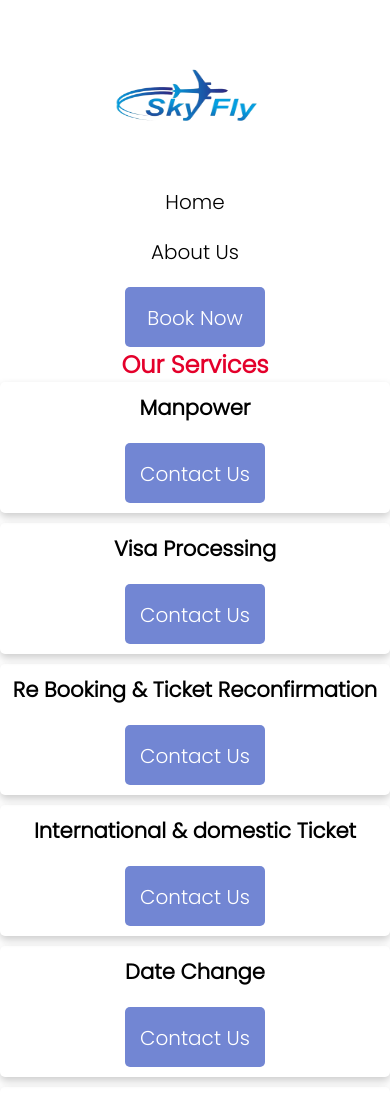
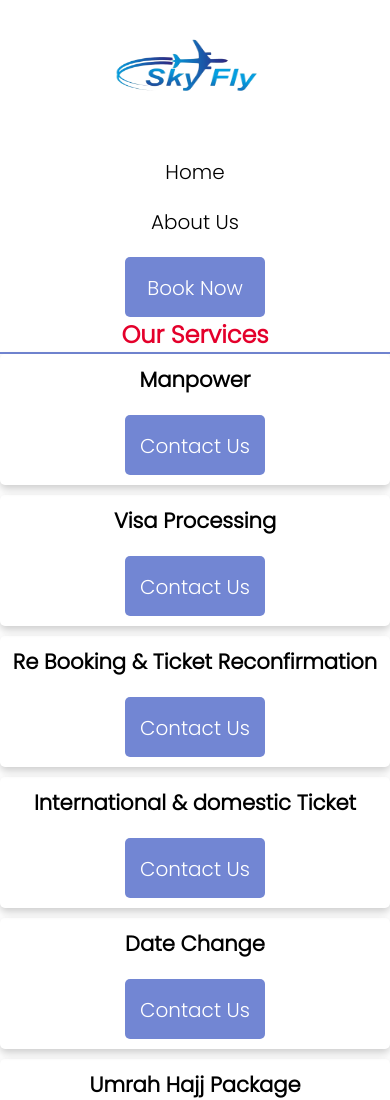
Before and after one commit to farhan-abdullah/SkyFlyAirTravels, a plain HTML site: page index.html in a window 390 px wide. Shown: the top 1100 px of the page. Drawn offline with Linux system fonts and the light colour scheme.

Commit message:
almost done

```diff
--- a/index.html
+++ b/index.html
@@ -27,6 +27,7 @@
     <main>
       <section class="second-section">
         <h1 class="service-title">Our Services</h1>
+        <hr>
         <div class="our-services">
  <div class="service"><h3 class="service-h3">Manpower</h3><button><a href="tel:01401050340">Contact Us</a></button></div>
  <div class="service"><h3  class="service-h3">Visa Processing</h3><button><a href="tel:01401050340">Contact Us</a></button></div>
--- a/styles/styles.css
+++ b/styles/styles.css
@@ -104,6 +104,7 @@ footer {
     align-items: center;
     align-content: center;
     justify-content: center;
+    padding: 0;
   }
   ul {
     flex-direction: column;
@@ -118,4 +119,15 @@ footer {
     margin: 0;
     color: #e4002b;
   }
+  hr {
+    height: 2px;
+    border-width: 0;
+    color: #7286d3;
+    background-color: #7286d3;
+  }
 }
+@media screen and (min-width: 577px) {
+  hr {
+    display: none;
+  }
+}
```
